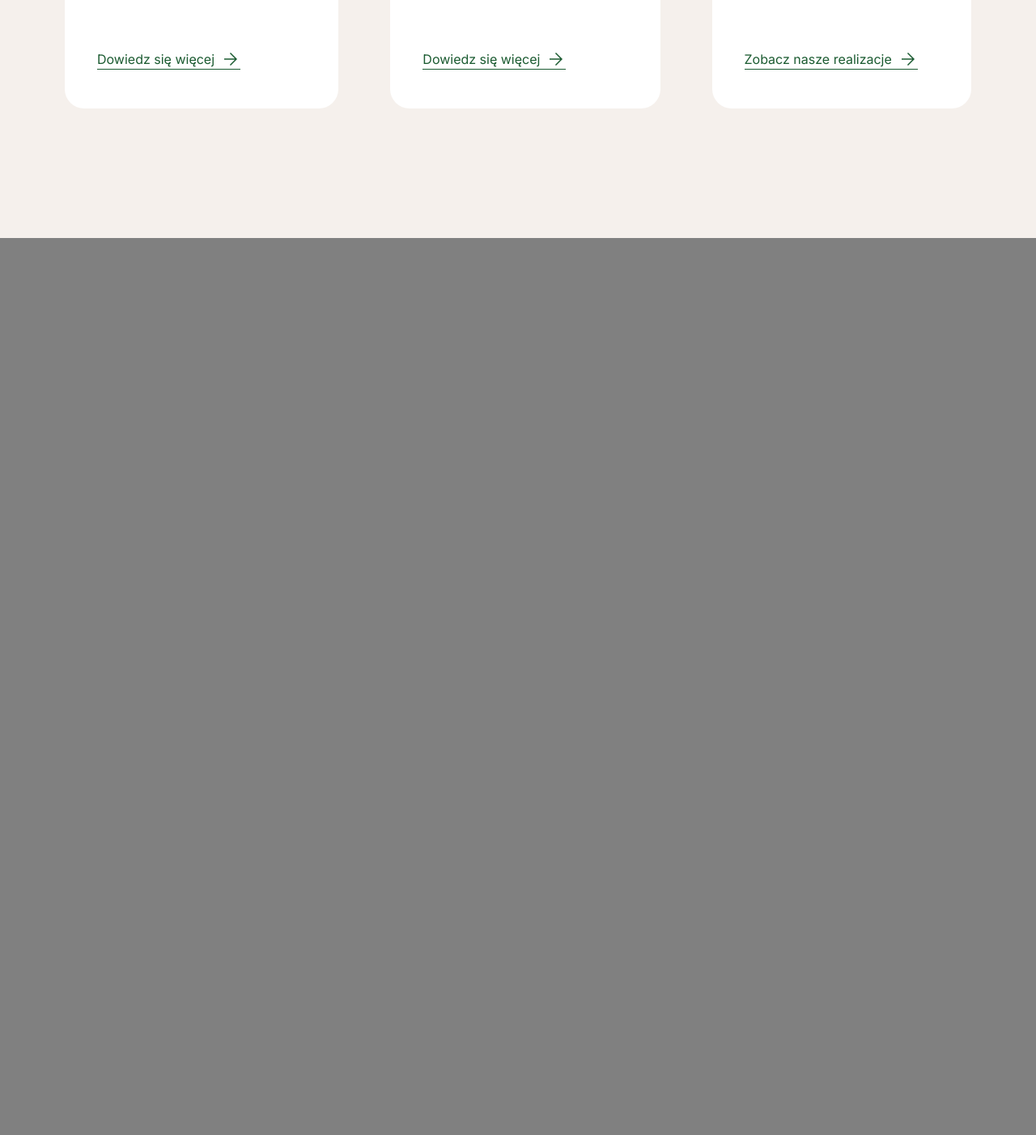
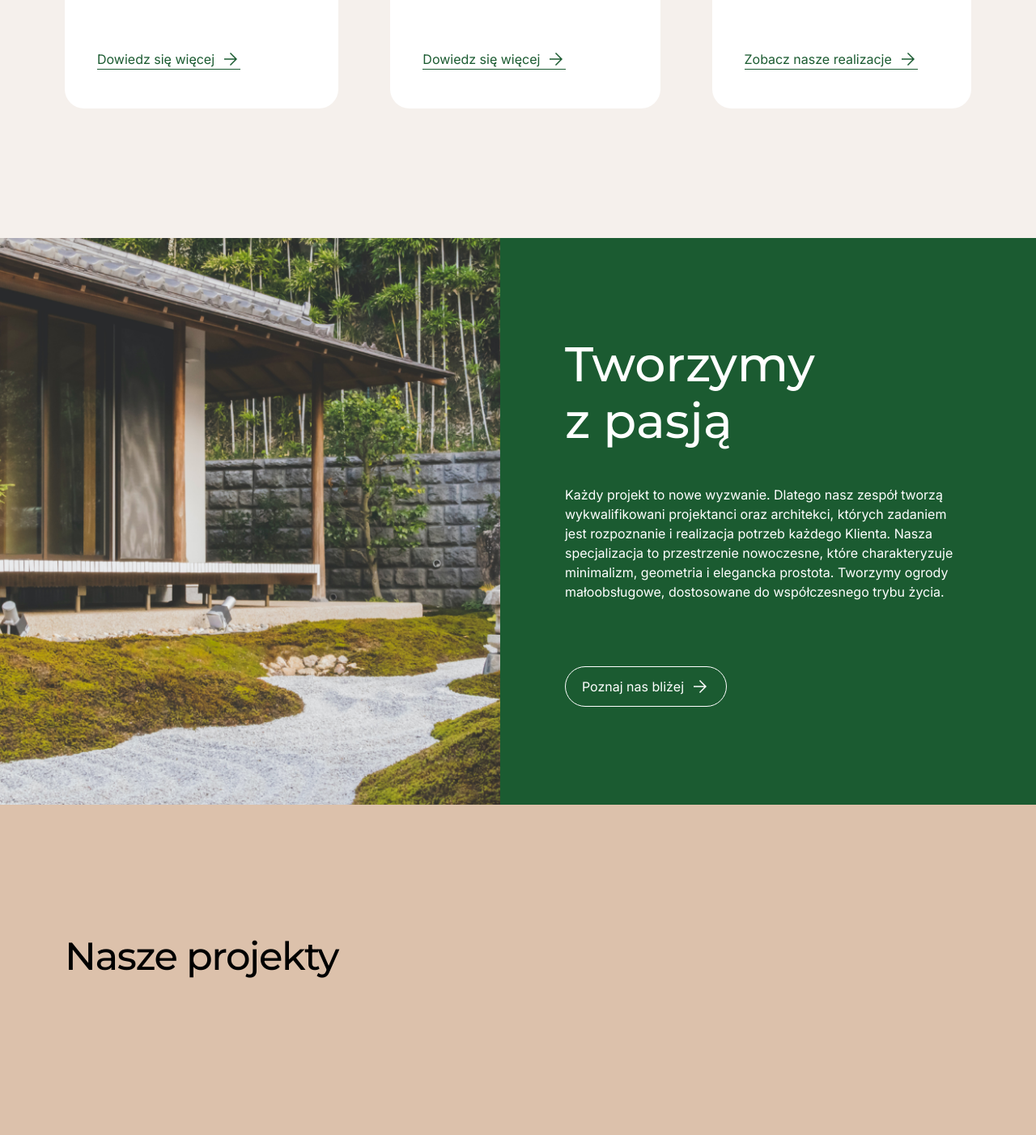
Before and after one commit to SebastianJedrak/Giarddesign, a website: page index.html in a window 1280 px wide. Shown: the part 1442-2844 px from the top of the page at 81% size. Before the commit the page ends 1736 px from the top, so only its background shows below. Drawn offline with Linux system fonts and the light colour scheme.

Commit message:
prepared out project header section

```diff
--- a/index.html
+++ b/index.html
@@ -162,5 +162,36 @@
         </div>
       </div>
     </section>
+
+     <!-- ABOUT BLOCK -->
+     <section class="flex items-center bg-green sm:justify-center text-white">
+      <div
+      class=" inline-block min-h-[700px] w-full bg-[url('./src/img/about-img.png')] bg-no-repeat bg-cover md:hidden"
+    ></div>
+      <div class="px-20 w-[75rem] sm:px-10 sm:text-center md:py-20">
+        <h1 class="mb-11">Tworzymy <br> z pasją</h1>
+        <p class="mb-20">
+          Każdy projekt to nowe wyzwanie. Dlatego nasz zespół tworzą wykwalifikowani projektanci oraz architekci, których zadaniem jest rozpoznanie i realizacja potrzeb każdego Klienta. Nasza specjalizacja to przestrzenie nowoczesne, które charakteryzuje minimalizm, geometria i elegancka prostota. Tworzymy ogrody małoobsługowe, dostosowane do współczesnego trybu życia.
+        </p>
+        <div class="flex gap-9 sm:flex-col sm:items-center">
+
+
+          <button class="flex btn border border-white">
+            Poznaj nas bliżej
+            <img
+              class="h-6 ml-2"
+              src="./src/img/arrow_forward-white.svg"
+              alt="more"
+            />
+          </button>
+        </div>
+      </div>
+      </div>
+    </section>
+
+          <!-- OUR PROJECTS BLOCK -->
+    <section class="bg-beige py-40">
+      <h2 class="mb-8 pl-20 md:pl-0 md:text-center">Nasze projekty</h2>
+    </section>
   </body>
 </html>
--- a/input.css
+++ b/input.css
@@ -49,7 +49,7 @@ h3 {
     line-height: 2.5rem;
   }
   h2 {
-    font-size: 1.6rem;
+    font-size: 1.8rem;
     line-height: 2rem;
   }
   h3 {
```
Also changed, not shown: main.css, src/img/arrow_forward-white.svg (added).
